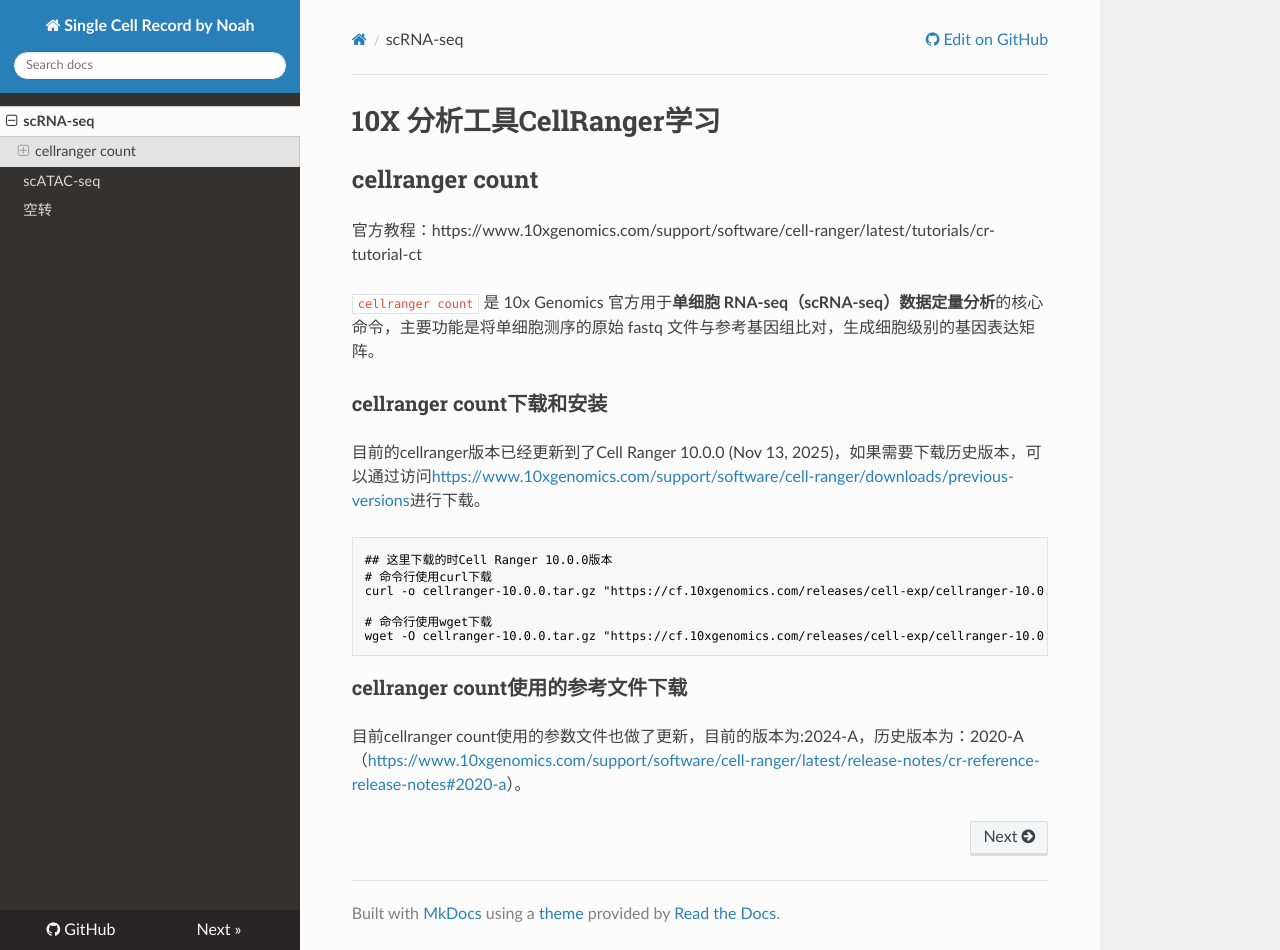
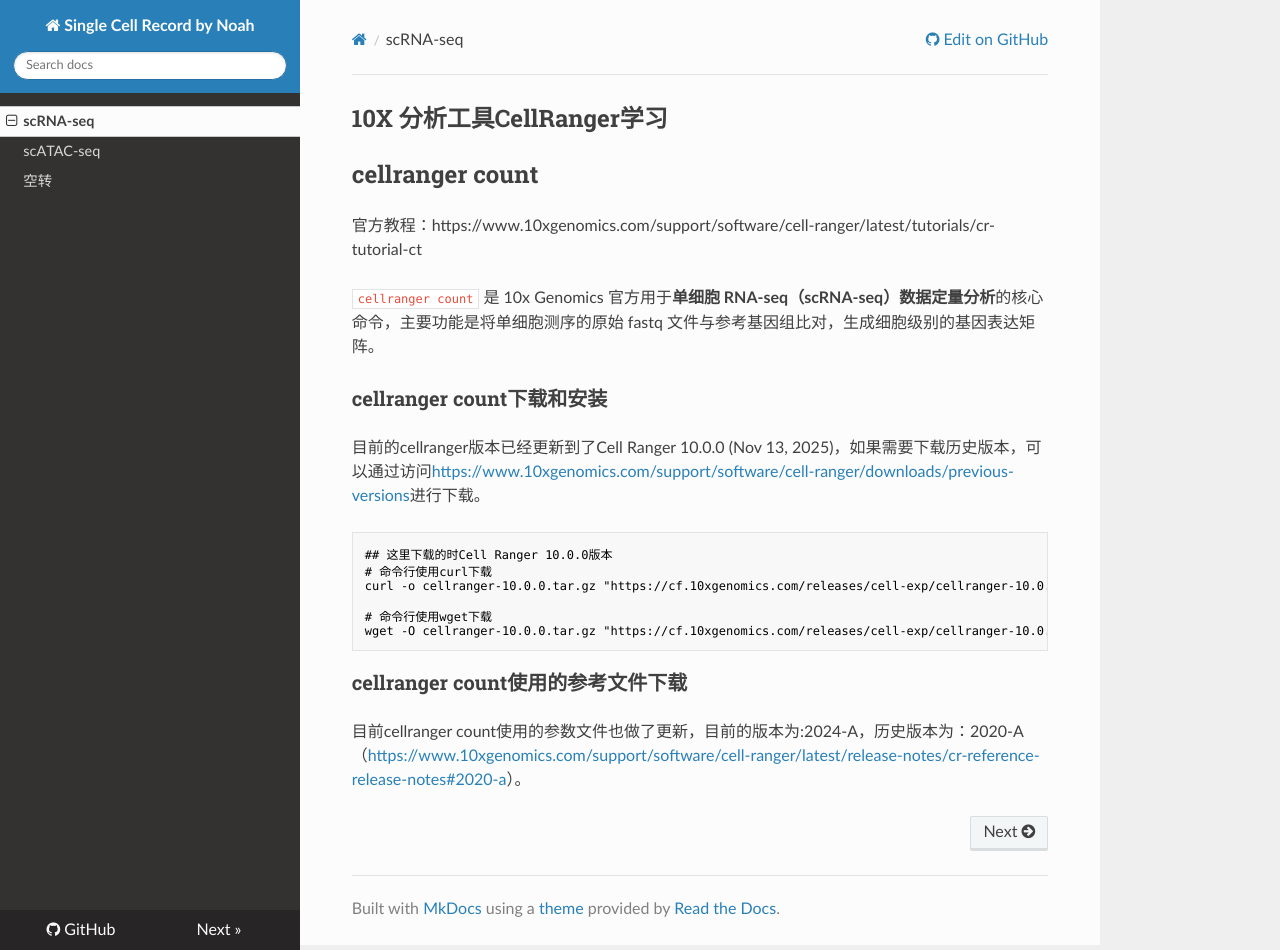
Before and after one commit to Wangjien/my-single-cell-record, an MkDocs documentation site: the page built from docs/scRNA-seq.md, in a window 1280 px wide and 950 px high. Built offline with MkDocs 1.6.1, drawn with Linux system fonts in a browser that asks for light colours; nearby versions of some CDN libraries.

Commit message:
添加cellranger

```diff
--- a/docs/scRNA-seq.md
+++ b/docs/scRNA-seq.md
@@ -2,7 +2,7 @@
  * @Author: wangje
  * @Date: 2025-12-13 21:56:05
 -->
-# 10X 分析工具CellRanger学习
+## 10X 分析工具CellRanger学习
 
 ## cellranger count
 
```
